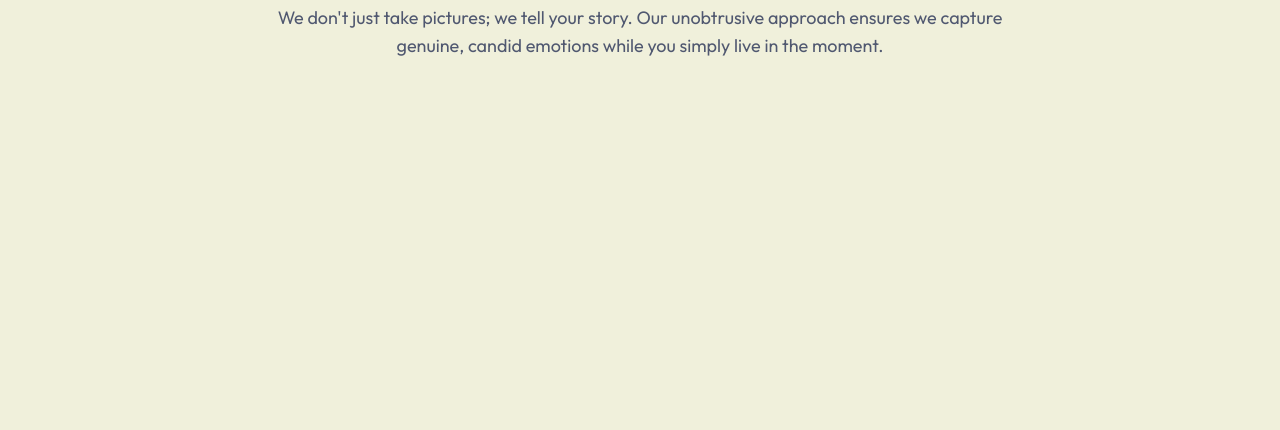
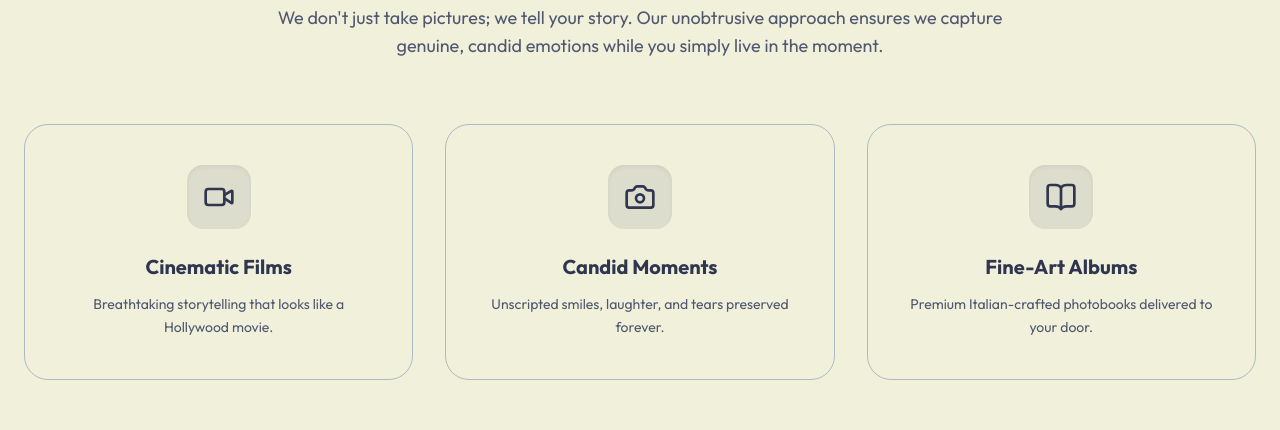
Before and after one commit to Ashish-Kumar-007/StudioLive, a React (Vite) app: page / in a window 1280 px wide. Shown: the part 1060-1490 px from the top of the page. Built offline with nearby package versions, Linux system fonts and the light colour scheme; a web font is replaced by a local one.

Commit message:
fix: eliminate double reveal binding clashing on experience section cards

```diff
--- a/index.css
+++ b/index.css
@@ -170,3 +170,7 @@ body {
 .float-3d-exp3 {
   animation: float3D-exp3 5.8s ease-in-out infinite;
 }
+
+.experience-card-3d {
+  opacity: 0;
+}
--- a/src/App.tsx
+++ b/src/App.tsx
@@ -93,7 +93,7 @@ export default function App() {
             duration: 1.2,
             ease: 'power3.out',
             stagger: 0.15,
-            clearProps: 'transform,opacity',
+            clearProps: 'transform',
             scrollTrigger: {
               trigger: '.experience-grid-container',
               start: 'top 85%',
--- a/src/pages/Home.tsx
+++ b/src/pages/Home.tsx
@@ -220,7 +220,7 @@ export default function Home({ onNavigate }: HomeProps) {
         </p>
 
         <div className="grid grid-cols-1 md:grid-cols-3 gap-8 experience-grid-container" style={{ perspective: '1500px', transformStyle: 'preserve-3d' }}>
-          <div className="group glass p-10 rounded-3xl reveal experience-card-3d tilt-3d flex flex-col items-center text-center cursor-pointer relative overflow-hidden" style={{ transformStyle: 'preserve-3d' }}>
+          <div className="group glass p-10 rounded-3xl experience-card-3d tilt-3d flex flex-col items-center text-center cursor-pointer relative overflow-hidden" style={{ transformStyle: 'preserve-3d' }}>
             <div className="flex flex-col items-center" style={{ transform: 'translateZ(30px)', transformStyle: 'preserve-3d' }}>
               <div className="w-16 h-16 bg-primary/10 rounded-2xl flex items-center justify-center text-primary mb-6 transition-transform duration-300 group-hover:scale-110 shadow-inner">
                 <Video className="w-8 h-8" />
@@ -233,7 +233,7 @@ export default function Home({ onNavigate }: HomeProps) {
             <div className="absolute inset-0 rounded-3xl pointer-events-none opacity-0 group-hover:opacity-100 transition-opacity duration-300" style={{ background: 'radial-gradient(circle 180px at var(--mouse-x, 50%) var(--mouse-y, 50%), rgba(255,255,255,0.12), transparent 80%)', mixBlendMode: 'overlay' }} />
           </div>
 
-          <div className="group glass p-10 rounded-3xl reveal experience-card-3d tilt-3d flex flex-col items-center text-center cursor-pointer relative overflow-hidden" style={{ transformStyle: 'preserve-3d' }}>
+          <div className="group glass p-10 rounded-3xl experience-card-3d tilt-3d flex flex-col items-center text-center cursor-pointer relative overflow-hidden" style={{ transformStyle: 'preserve-3d' }}>
             <div className="flex flex-col items-center" style={{ transform: 'translateZ(30px)', transformStyle: 'preserve-3d' }}>
               <div className="w-16 h-16 bg-primary/10 rounded-2xl flex items-center justify-center text-primary mb-6 transition-transform duration-300 group-hover:scale-110 shadow-inner">
                 <Camera className="w-8 h-8" />
@@ -246,7 +246,7 @@ export default function Home({ onNavigate }: HomeProps) {
             <div className="absolute inset-0 rounded-3xl pointer-events-none opacity-0 group-hover:opacity-100 transition-opacity duration-300" style={{ background: 'radial-gradient(circle 180px at var(--mouse-x, 50%) var(--mouse-y, 50%), rgba(255,255,255,0.12), transparent 80%)', mixBlendMode: 'overlay' }} />
           </div>
 
-          <div className="group glass p-10 rounded-3xl reveal experience-card-3d tilt-3d flex flex-col items-center text-center cursor-pointer relative overflow-hidden" style={{ transformStyle: 'preserve-3d' }}>
+          <div className="group glass p-10 rounded-3xl experience-card-3d tilt-3d flex flex-col items-center text-center cursor-pointer relative overflow-hidden" style={{ transformStyle: 'preserve-3d' }}>
             <div className="flex flex-col items-center" style={{ transform: 'translateZ(30px)', transformStyle: 'preserve-3d' }}>
               <div className="w-16 h-16 bg-primary/10 rounded-2xl flex items-center justify-center text-primary mb-6 transition-transform duration-300 group-hover:scale-110 shadow-inner">
                 <BookOpen className="w-8 h-8" />
```
